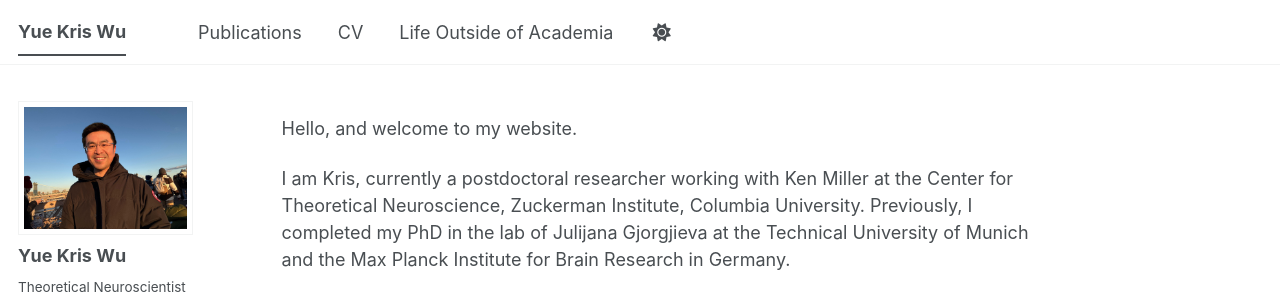
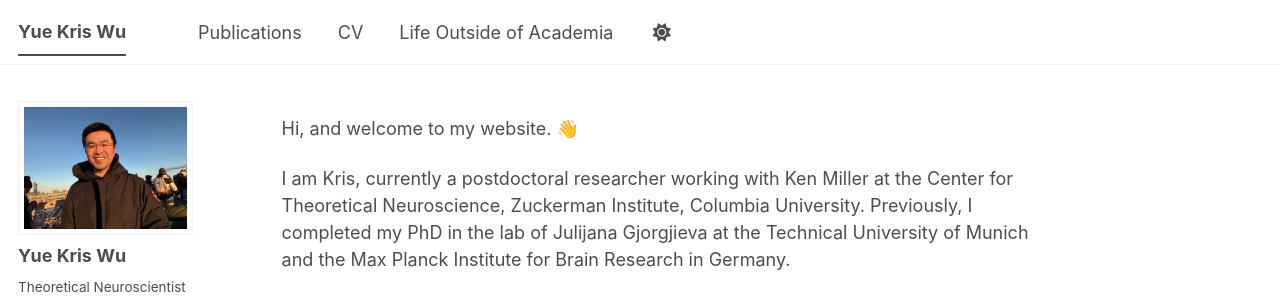
Before and after one commit to yuekriswu/yuekriswu.github.io, a Jekyll site: the page built from _pages/about.md, in a window 1280 px wide and 900 px high. Shown: the top 301 px of the window. Built offline with Jekyll 4.4.1, drawn with Linux system fonts in a browser that asks for light colours; emoji names are drawn with the system emoji font; some web fonts are replaced; a script bundle is joined from its source files by our own code; library files that are not in the unit come from our copies.

Commit message:
Update about.md

```diff
--- a/_pages/about.md
+++ b/_pages/about.md
@@ -7,7 +7,7 @@ redirect_from:
   - /about.html
 ---
 
-Hello, and welcome to my website.
+Hi, and welcome to my website. :wave:
 
 I am Kris, currently a postdoctoral researcher working with Ken Miller at the Center for Theoretical Neuroscience, Zuckerman Institute, Columbia University. Previously, I completed my PhD in the lab of Julijana Gjorgjieva at the Technical University of Munich and the Max Planck Institute for Brain Research in Germany.
 
```
